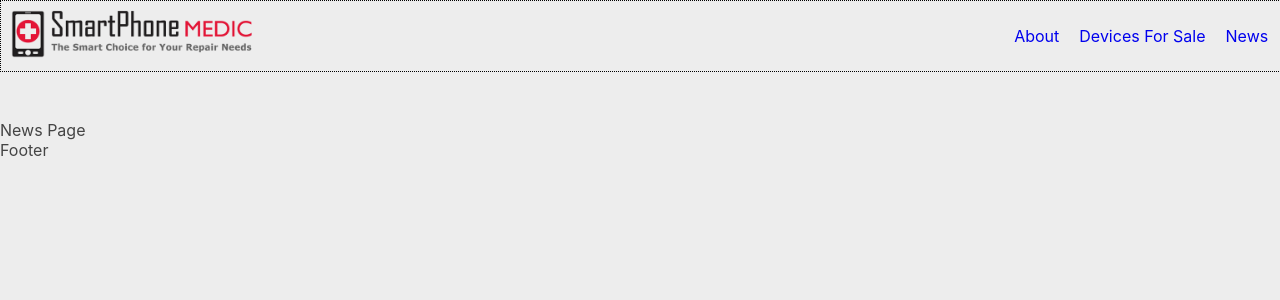
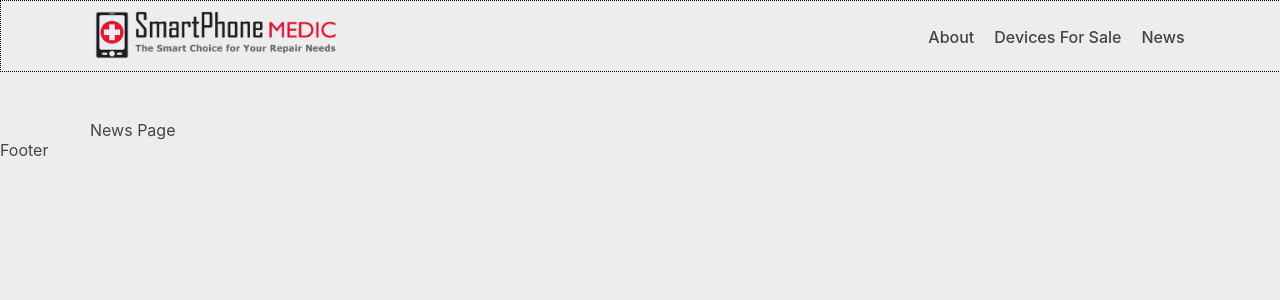
Before and after one commit to jordanepps/smartphone_medic, a React (Create React App) app in the folder client/: page /news in a window 1280 px wide. Shown: the top 300 px of the page. Built offline with nearby package versions, Linux system fonts and the light colour scheme.

Commit message:
Adjust max width of page

```diff
--- a/client/src/components/Header/Header.css
+++ b/client/src/components/Header/Header.css
@@ -5,10 +5,15 @@
     height: 50px;
     top: 0;
     left: 0;
+    /*TEST*/
+    border: 1px dotted black;
+}
+
+.main-header-container {
+    max-width: 1100px;
+    margin: auto;
     display: flex;
     align-items: center;
-    /*TEST*/
-    border: 1px dotted black;
 }
 
 .main-logo img {
--- a/client/src/components/Header/Header.js
+++ b/client/src/components/Header/Header.js
@@ -8,6 +8,7 @@ import ToggleBtn from '../SideDrawer/ToggleBtn';
 export default function Header({ drawerHandler }) {
   return (
     <header className="main-header">
+      <div className="main-header-container">
         <div>
           <ToggleBtn click={drawerHandler} />
         </div>
@@ -16,6 +17,7 @@ export default function Header({ drawerHandler }) {
         </Link>
         <div className="spacer" />
         <Navigation />
+      </div>
     </header>
   );
 }
--- a/client/src/components/Navigation/Navigation.css
+++ b/client/src/components/Navigation/Navigation.css
@@ -1,6 +1,8 @@
 .main-nav a {
     text-decoration: none;
     padding: 0 10px;
+    color: #444;
+    font-weight: 500;
 }
 
 @media(max-width:768px) {
--- a/client/src/layouts/MainLayout/MainLayout.css
+++ b/client/src/layouts/MainLayout/MainLayout.css
@@ -1,3 +1,5 @@
 .main-layout-container {
-    margin-top: 120px;
+    max-width: 1100px;
+    margin: 120px auto 0;
+    padding: 0 15px;
 }
```
Lines whose indentation alone changed are shown as unchanged.
